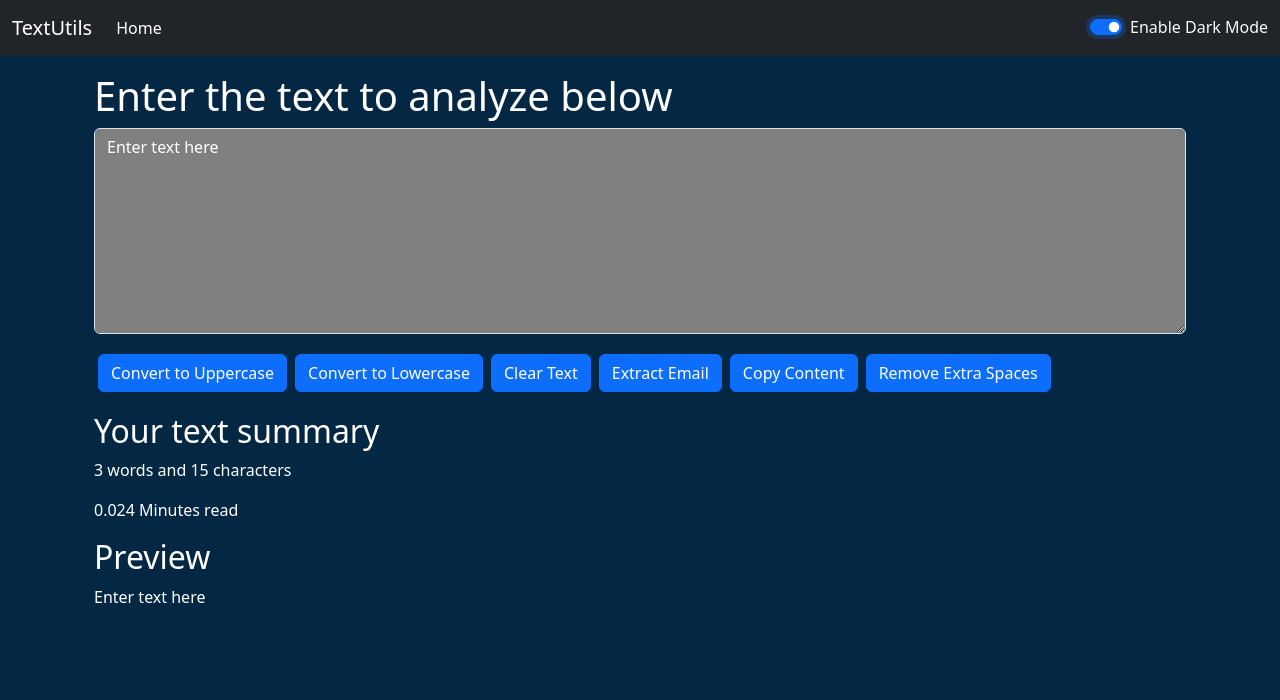
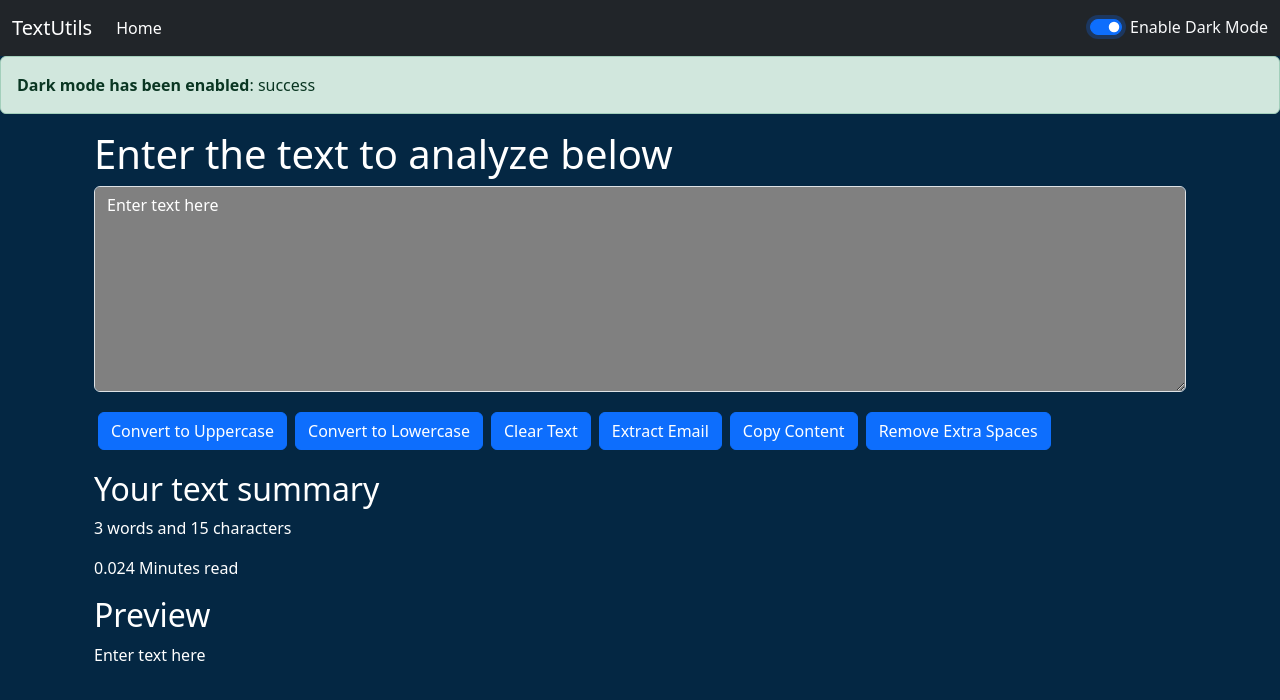
Before and after one commit to AkankshaGoyal/my-app, a React (Create React App) app: page / in a window 1280 px wide. Both pictures are taken after a click on the checkbox "Enable Dark Mode". Shown: the top 700 px of the page. Built offline with nearby package versions, Linux system fonts and the light colour scheme.

Commit message:
worked on alert component

```diff
--- a/src/App.js
+++ b/src/App.js
@@ -2,25 +2,41 @@
 import Navbar from './Components/Navbar';
 import Textform from './Components/Textform';
 import React, { useState } from 'react';
+import Alert from './Components/Alert';
 
 function App() {
-  const [mode, setMode] = useState('light'); // whether dark mode is enabled or not
+  const [mode, setMode] = useState('light');
+   // whether dark mode is enabled or not
+  const [alert,setAlert] = useState(null);
 
+  const showAlert = (message,type)=>{
+    setAlert({
+      msg:message,
+      type:type
+    })
+   setTimeout(() => {
+       setAlert(null);
+   }, 600000);
+
+  }
   const toggleMode = () => {
     if (mode === 'light') {
       setMode('dark');
       document.body.style.backgroundColor = '#042743';
+      showAlert("dark mode has been enabled","success");
     } else {
       setMode('light');
       document.body.style.backgroundColor = 'white';
+      showAlert("Light mode has been enabled","success");
     }
   };
 
   return (
     <>
       <Navbar title="TextUtils" mode={mode} toggleMode={toggleMode} />
+      <Alert alert={alert}/>
       <div className="container my-3">
-        <Textform heading="Enter the text to analyze below" mode={mode} />
+        <Textform showAlert = {showAlert} heading="Enter the text to analyze below" mode={mode} />
       </div>
     </>
   );
--- /dev/null
+++ b/src/Components/Alert.js
@@ -0,0 +1,25 @@
+import React from 'react';
+
+export default function Alert(props) {
+       const capitalize = (word)=>{
+        const lower = word.toLowerCase();
+        return lower.charAt(0).toUpperCase() + lower.slice(1);
+       }
+
+
+
+
+  return (
+
+    props.alert && (
+      <div
+        className={`alert alert-${props.alert.type} alert-dismissible fade show`}
+        role="alert"
+      >
+        <strong>{capitalize(props.alert.msg)}</strong>: {props.alert.type}
+
+      </div>
+
+    )
+  );
+}
--- a/src/Components/Textform.js
+++ b/src/Components/Textform.js
@@ -3,18 +3,29 @@
 export default function Textform(props) {
   const [text, setText] = useState('Enter text here');
 
-  const handleUpClick = () => setText(text.toUpperCase());
-  const handleLoClick = () => setText(text.toLowerCase());
-  const handleOnChange = (e) => setText(e.target.value);
+  const handleUpClick = () => {
+    setText(text.toUpperCase())
+    props.showAlert("converted to uppercase!","success");
+  }
+  const handleLoClick = () => {
+    setText(text.toLowerCase())
+    props.showAlert("converted to lowercase!","success");
+
+  }
+  const handleOnChange = (e) => {
+    setText(e.target.value);
+  }
   const clearText = () => setText('');
 
   const handleCopy = () => {
     navigator.clipboard.writeText(text);
+    props.showAlert("copied the content","success");
   };
 
   const handleExtraSpaces = () => {
     let newText = text.split(/[ ]+/);
     setText(newText.join(' '));
+    props.showAlert("remove extra space","success");
   };
 
   const extractEmail = (text) => {
@@ -23,10 +34,13 @@
     return matches ? matches : [];
   };
 
-  const handleExtractEmail = () => {
-    const emails = extractEmail(text);
-    setText(emails.length > 0 ? emails.join(', ') : 'No email found');
-  };
+ const handleExtractEmail = () => {
+  const emails = extractEmail(text);
+
+  setText(emails.length > 0 ? emails.join(', ') : 'No email found');
+
+};
+
 
   return (
     <>
```
